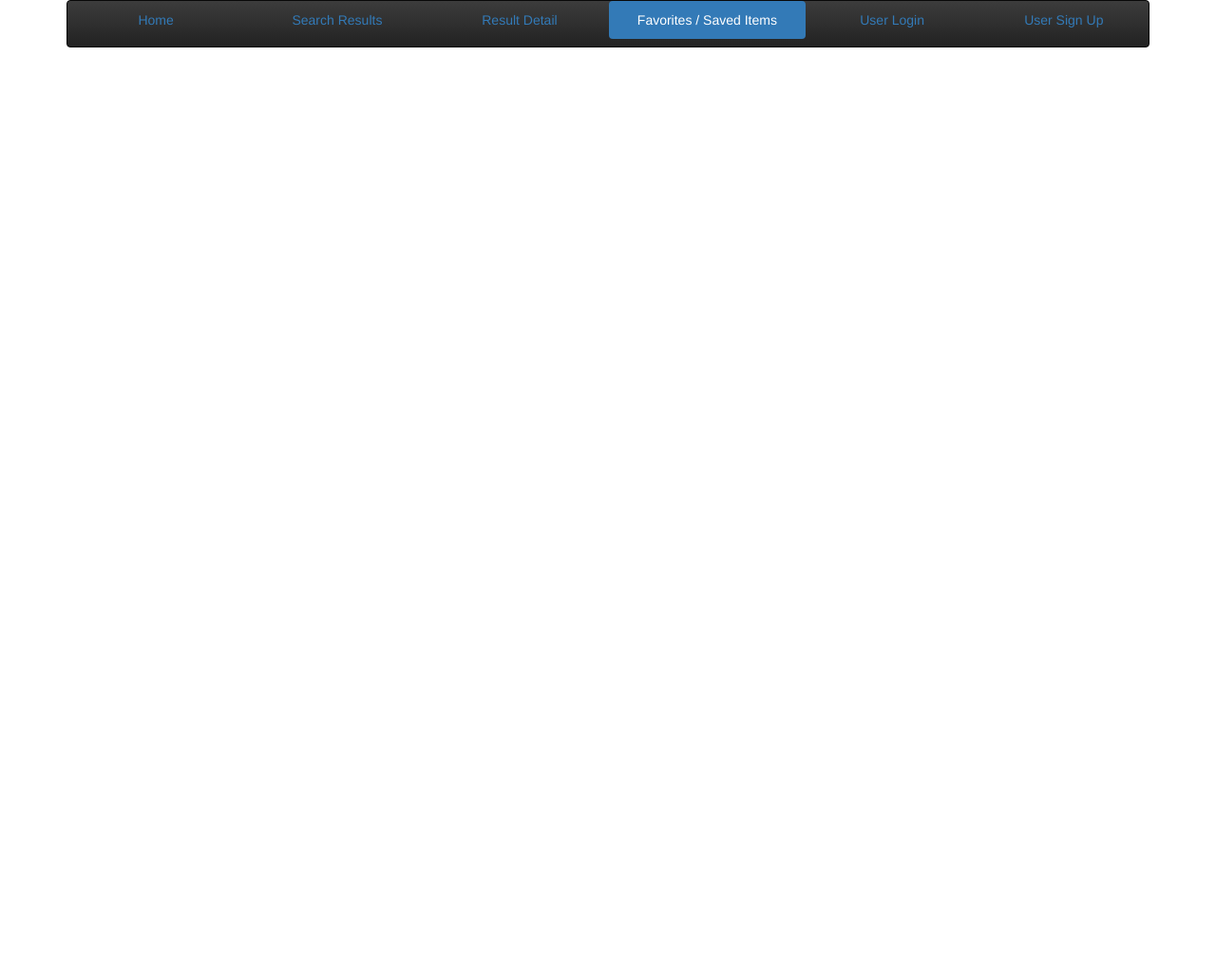
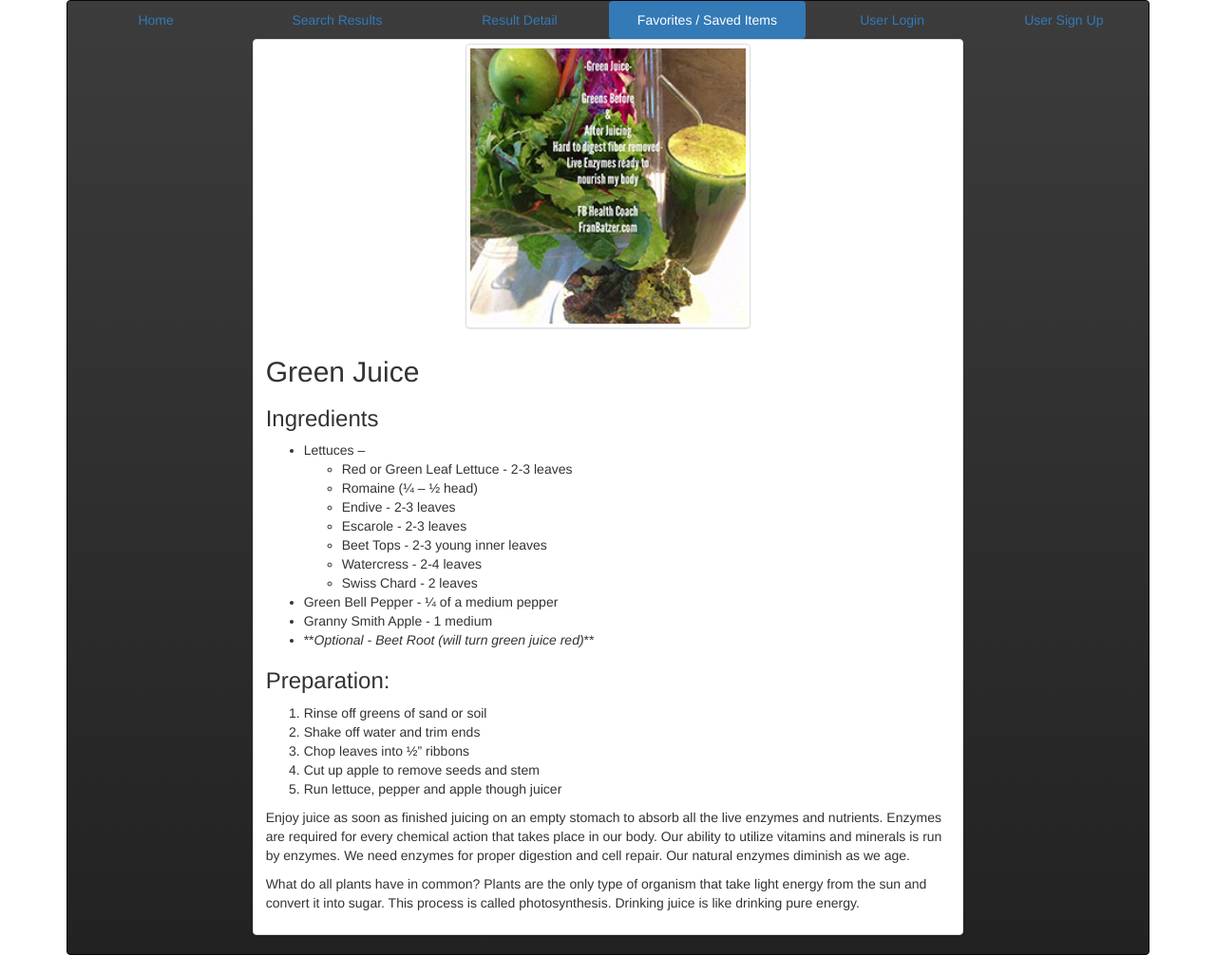
Before and after one commit to doffenbacher/Offenbacher_David_WSP, a plain HTML site: page Project – Prototype/favorites.html in a window 1280 px wide. Shown: the whole page at 95% size. Before the commit the page ends 800 px from the top, so only its background shows below. Drawn offline with nearby package versions, Linux system fonts and the light colour scheme.

Commit message:
Added content to Results and Favorites html pages

```diff
--- a/Project – Prototype/favorites.html
+++ b/Project – Prototype/favorites.html
@@ -27,6 +27,47 @@
 					<li class="item6"><a href="signup.html">User Sign Up</a></li>
 				</ul>
 
+		<div class="row">
+  			<div class="col-md-8 col-md-offset-2">
+    			<div class="thumbnail">
+
+					<a href="images/green_juice.jpg">
+					<img style="float: none" src="images/green_juice2.jpg" alt="Picture of Green Juice Preperation." height="300" width="300" class="img-thumbnail" >
+					</a>
+
+					<div class="caption">
+					<h2>Green Juice </h2>
+					<h3>Ingredients</h3>
+					<ul>
+						<li>Lettuces – </li>
+							<ul>
+								<li>Red or Green Leaf Lettuce - 2-3 leaves</li>
+								<li>Romaine (¼ – ½ head)</li>
+								<li>Endive - 2-3 leaves</li>
+								<li>Escarole - 2-3 leaves</li>
+								<li>Beet Tops - 2-3 young inner leaves</li>
+								<li>Watercress - 2-4 leaves</li>
+								<li>Swiss Chard - 2 leaves</li>
+							</ul>
+						<li>Green Bell Pepper - ¼ of a medium pepper</li>
+						<li>Granny Smith Apple - 1 medium</li>
+						<li>**<em>Optional - Beet Root (will turn green juice red)</em>**</li>
+					</ul>
+					<h3>Preparation:</h3>
+						<ol>
+							<li>Rinse off greens of sand or soil</li>
+							<li>Shake off water and trim ends</li>
+							<li>Chop leaves into ½” ribbons</li>
+							<li>Cut up apple to remove seeds and stem</li>
+							<li>Run lettuce, pepper and apple though juicer</li>
+						</ol>
+					<p>Enjoy juice as soon as finished juicing on an empty stomach to absorb all the live enzymes and nutrients. Enzymes are required for every chemical action that takes place in our body.  Our ability to utilize vitamins and minerals is run by enzymes. We need enzymes for proper digestion and cell repair.  Our natural enzymes diminish as we age.</p>
+					<p>What do all plants have in common? Plants are the only type of organism that take light energy from the sun and convert it into sugar. This process is called photosynthesis. Drinking juice is like drinking pure energy.<p/>
+					</div>
+				</div>
+			</div>
+		</div>
+
 	</div>
 
 
```
Also changed, not shown: Project – Prototype/detail.html (+30 -0 lines), Project – Prototype/home.html (+1 -1 lines), Project – Prototype/results.html (+1 -1 lines), Project – Prototype/images/greenjuiceprep.jpg (added), Project – Prototype/images/greenjuiceprep2.jpg (added).
